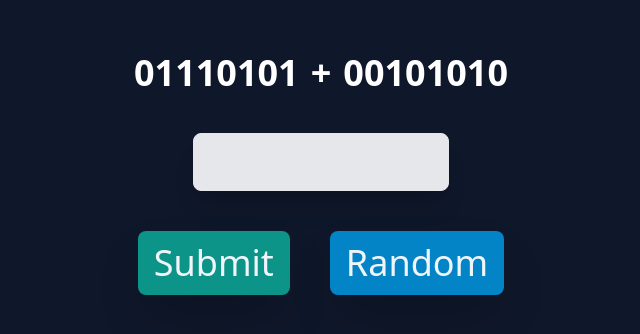
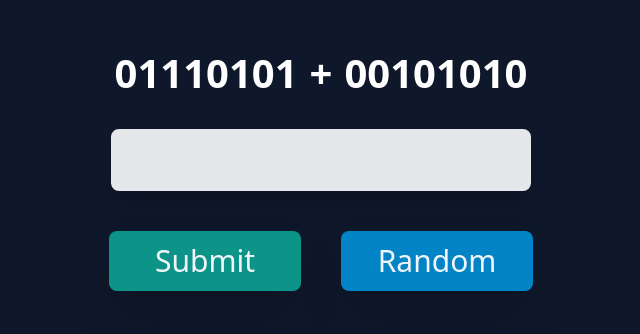
Before and after one commit to BigdraCo1/binary-quiz-web, a React (Create React App) app in the folder frontend/: page / in a window 1280 px wide. Shown: the part 226-560 px from the top of the page, without its empty margins (319-959 px from the left). Built offline with nearby package versions, Linux system fonts and the light colour scheme.

Commit message:
100% final

```diff
--- a/frontend/src/components/Quiz.jsx
+++ b/frontend/src/components/Quiz.jsx
@@ -15,8 +15,12 @@ const Quiz = () => {
   );
   const [sum, setSum] = useState(initSum);
   const [ans, updateAns] = useState("");
+  const [isSubmit, setIsSubmit] = useState(false);
+  const [isWrong, setIsWrong] = useState(false);
 
   const randomNum = () => {
+    setIsSubmit(false);
+    setIsWrong(false);
     let randNum1 = Math.floor(Math.random() * 129);
     let randNum2 = Math.floor(Math.random() * 129);
     setNum1((randNum1.toString(2) + "").padStart(8, "0"));
@@ -25,15 +29,17 @@ const Quiz = () => {
   };
 
   const submitAns = () => {
+    setIsSubmit(true);
     const isCorrect = ans
       .toUpperCase()
       .localeCompare(sum.toString(16).toUpperCase());
-    console.log(sum.toString(16).toUpperCase())
+    console.log(sum.toString(16).toUpperCase());
     if (isCorrect === 0) {
-      console.log("true");
+      setIsSubmit(false);
+      setIsWrong(false);
       randomNum();
     } else {
-      console.log("false");
+      setIsWrong(true);
     }
     updateAns("");
   };
@@ -42,14 +48,26 @@ const Quiz = () => {
     <div className="layout-quiz">
       <div className="m-auto">
         <Solution num1={num1} num2={num2} />
-        <div className="layout-inner-quiz">
+        <form
+          className="layout-inner-quiz"
+          onSubmit={(event) => {
+            event.preventDefault();
+            submitAns();
+          }}
+        >
           <input
             type="text"
             value={ans}
             className="input-quiz"
+            style={{
+              borderColor: isSubmit && isWrong ? "#f43f5e" : "",
+              borderWidth: isSubmit && isWrong ? "3px" : "",
+              backgroundColor: isSubmit && isWrong ? "white" : "",
+            }}
             onChange={(event) => updateAns(event.target.value)}
+            onClick={() => setIsSubmit(false)}
           />
-        </div>
+        </form>
         <div className="layout-button-quiz">
           <button className="submit-button" onClick={submitAns}>
             Submit
--- a/frontend/src/css/Quiz.css
+++ b/frontend/src/css/Quiz.css
@@ -3,24 +3,24 @@
 }
 
 .layout-inner-quiz{
-    @apply w-screen flex justify-center pb-10;
+    @apply w-screen flex justify-center pb-6 md:pb-10;
 }
 
 .input-quiz{
-    @apply  w-1/5 p-2 rounded-lg shadow-xl text-2xl md:text-4xl focus:outline-2 focus:outline-none
-    focus:bg-white focus:border-gray-500 bg-gray-200 text-gray-700 border border-gray-200;
+    @apply w-[245px] md:w-[420px] py-1 px-2 md:p-2 rounded-lg shadow-xl text-2xl md:text-4xl focus:outline-2 focus:outline-none
+    focus:bg-white focus:border-gray-500 bg-gray-200 text-gray-700 border-[3px] border-gray-200;
 }
 
 .layout-button-quiz{
-    @apply flex w-full justify-center space-x-10
+    @apply flex w-full justify-center space-x-5 md:space-x-10
 }
 
 .submit-button{
-    @apply bg-teal-600 rounded-lg py-3 px-4 shadow-2xl hover:bg-teal-800 transform
-    duration-300 motion-safe:hover:scale-110 text-slate-100 md:text-4xl sm:text-3xl;
+    @apply w-28 md:w-48 bg-teal-600 rounded-lg py-2 px-3 md:py-3 md:px-4 shadow-2xl hover:bg-teal-800 transform
+    duration-300 motion-safe:hover:scale-110 text-slate-100 text-xl md:text-3xl sm:text-3xl;
 }
 
 .random-button{
-    @apply bg-sky-600 rounded-lg py-3 px-4 shadow-2xl hover:bg-sky-800 transform
-    duration-300 motion-safe:hover:scale-110 text-slate-100 md:text-4xl sm:text-3xl;
+    @apply w-28 md:w-48 bg-sky-600 rounded-lg py-2 px-3 md:py-3 md:px-4 shadow-2xl hover:bg-sky-800 transform
+    duration-300 motion-safe:hover:scale-110 text-slate-100 text-xl md:text-3xl sm:text-3xl;
 }
--- a/frontend/src/css/Solution.css
+++ b/frontend/src/css/Solution.css
@@ -1,7 +1,7 @@
 .layout-solution{
-    @apply w-full flex justify-center text-white md:text-5xl sm:text-4xl pb-10 font-bold;
+    @apply w-full flex justify-center text-white pb-5 md:pb-10 font-bold;
 }
 
 .text-solution{
-    @apply text-5xl md:text-4xl;
+    @apply text-2xl md:text-[40px];
 }
```
